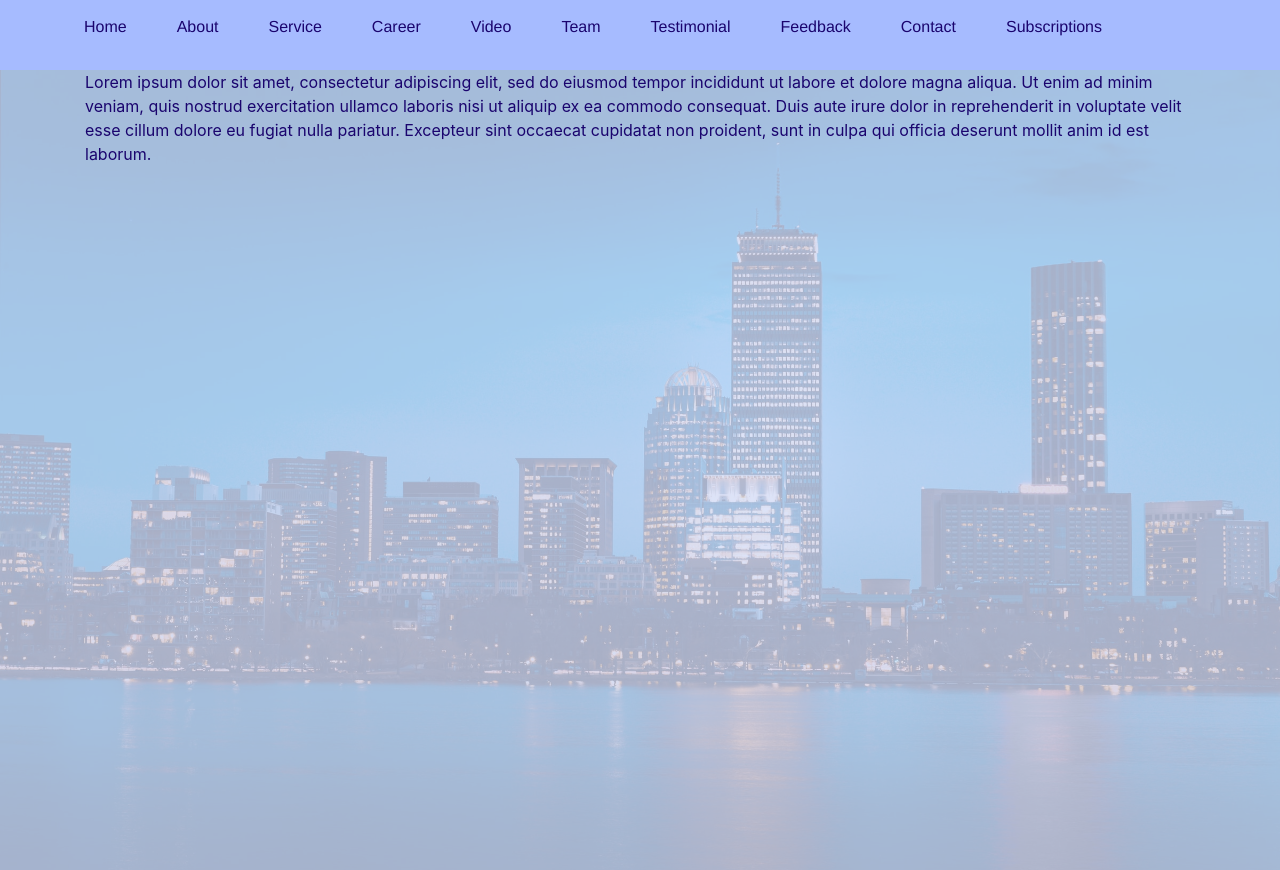
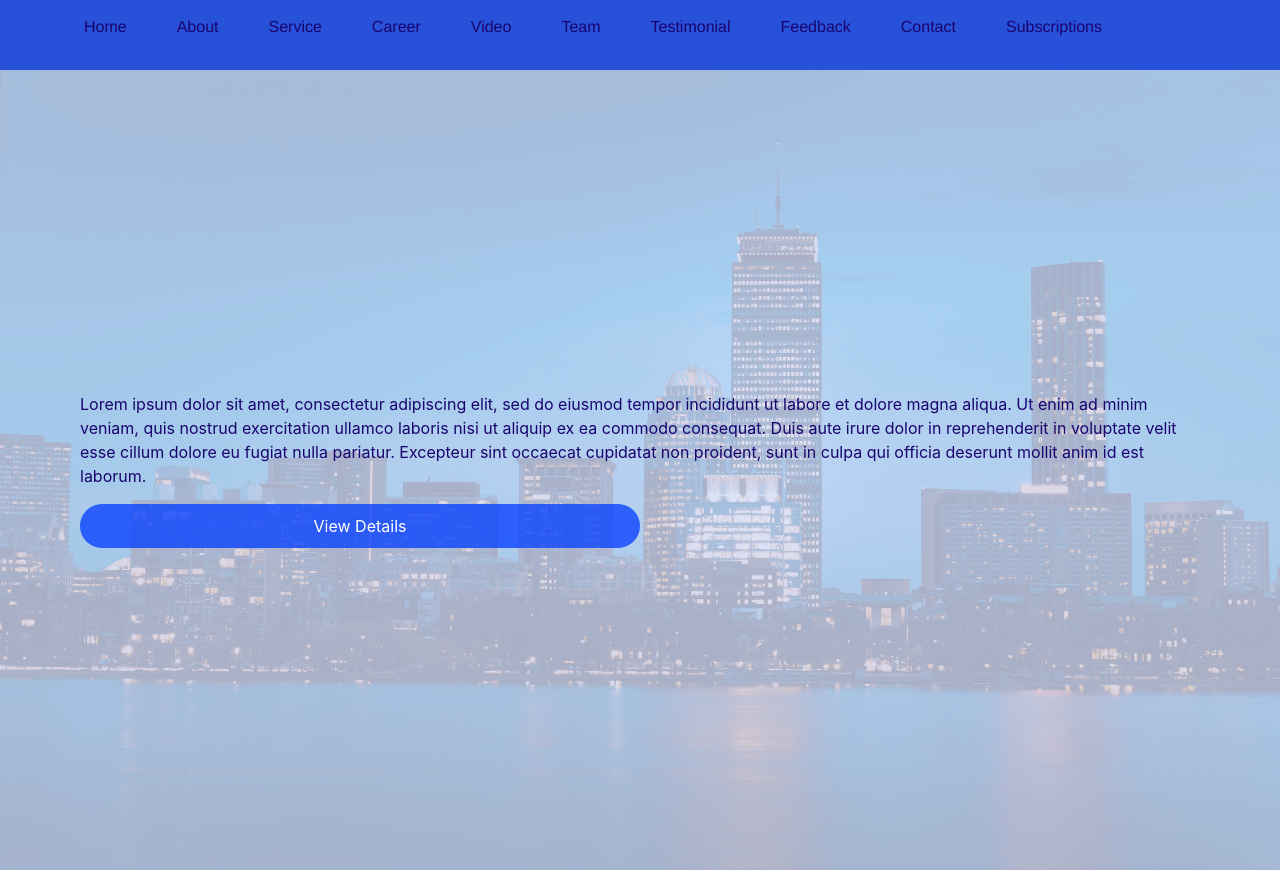
Before and after one commit to mayragann/CompanyPortfolio, a React (Create React App) app in the folder portfolio/: page / in a window 1280 px wide. Built offline with nearby package versions, Linux system fonts and the light colour scheme.

Commit message:
Added further styling of homepage component

```diff
--- a/portfolio/src/Components/Home/Home.css
+++ b/portfolio/src/Components/Home/Home.css
@@ -16,5 +16,34 @@
     left: 0;
     top: 0;
     z-index: -1;
+}
 
+.home-content {
+    height: 100%;
+    display: flex;
+    flex-direction: column;
+    justify-content: center;
+    margin: auto;
+    padding: 10px;
 }
+
+.view-details-home-button{
+    background-color: #0741ffc7;
+    text-align: center;
+    color:white;
+    width: 50%;
+    padding: 10px;
+    border-radius: 30px;
+    cursor: pointer;
+}
+
+.view-details-home-button:hover {
+    background-color: #ffffff;
+    text-align: center;
+    width: 50%;
+    color:black;
+    padding: 10px;
+    border-radius: 30px;
+    cursor: pointer;
+    transition-duration: 1s;
+}
--- a/portfolio/src/Components/Home/Home.js
+++ b/portfolio/src/Components/Home/Home.js
@@ -5,7 +5,7 @@ const Home = () => {
   return (
     <>
       <div className="container-fluid home">
-        <div className="container">
+        <div className="container home-content">
           <p>
             Lorem ipsum dolor sit amet, consectetur adipiscing elit, sed do
             eiusmod tempor incididunt ut labore et dolore magna aliqua. Ut enim
@@ -15,6 +15,7 @@ const Home = () => {
             pariatur. Excepteur sint occaecat cupidatat non proident, sunt in
             culpa qui officia deserunt mollit anim id est laborum.
           </p>
+          <span className="view-details-home-button">View Details</span>
         </div>
       </div>
     </>
--- a/portfolio/src/Components/Navbar/Navbar.css
+++ b/portfolio/src/Components/Navbar/Navbar.css
@@ -1,5 +1,5 @@
 .navbar-main{
-    background-color: #a6bbff ;
+    background-color:#2751d9;
     width:100%;
     height: 70px;
     display: flex;
```
